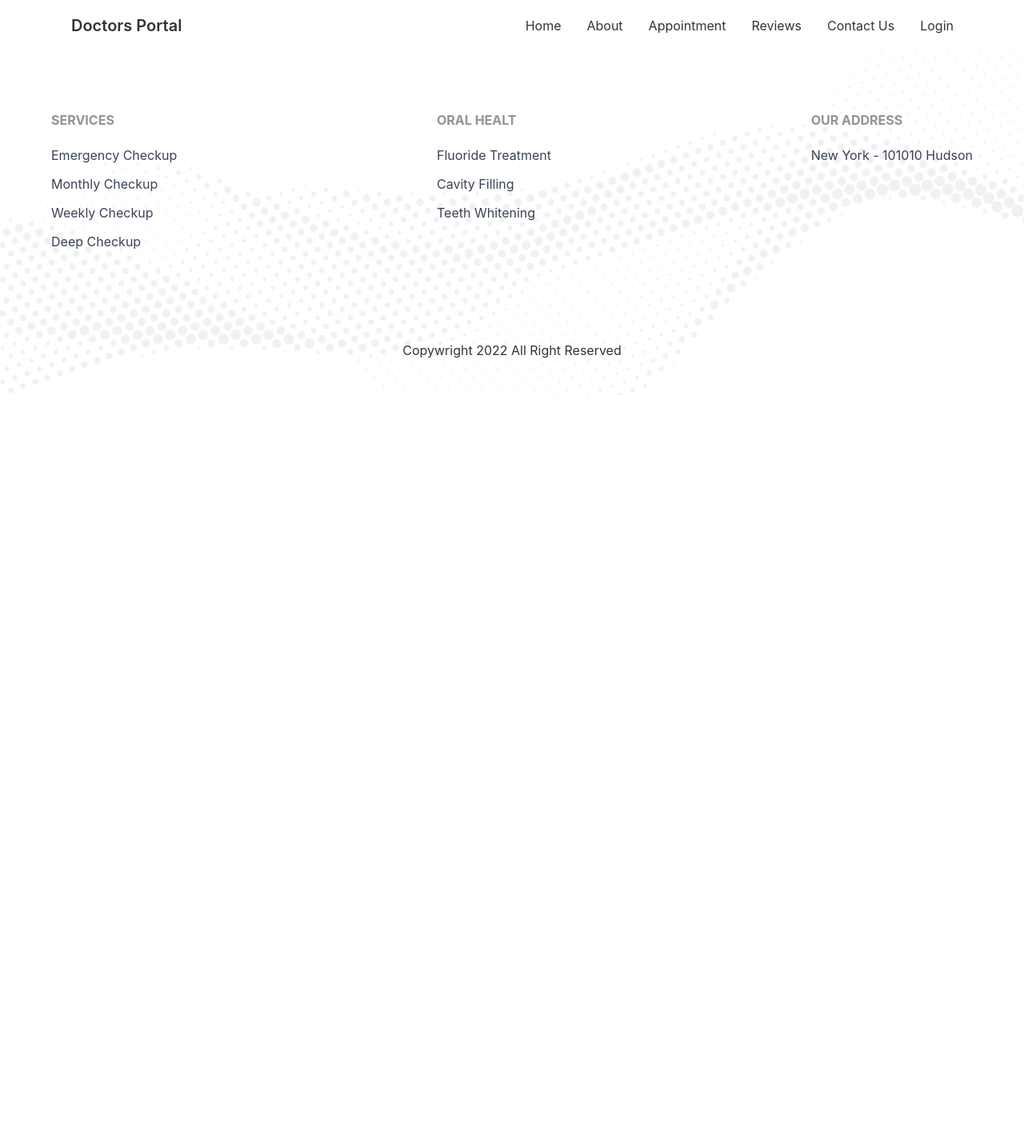
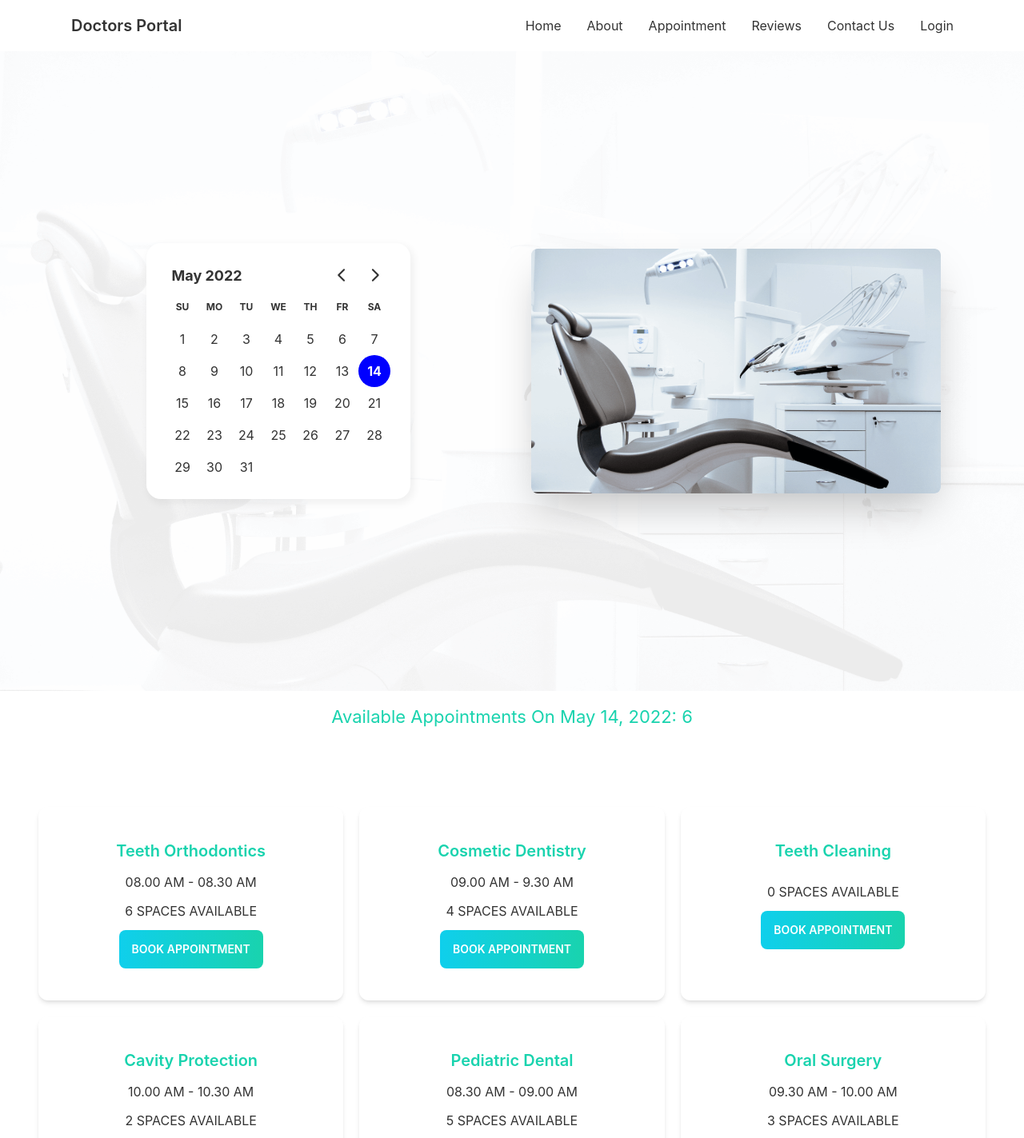
Before and after one commit to hnMurshed/doctors-portal-client, a React (Create React App) app: page /appointment in a window 1280 px wide. Shown: the top 1423 px of the page at 80% size. Before the commit the page ends 800 px from the top, so only its background shows below. Built offline with nearby package versions, Linux system fonts and the light colour scheme.

Commit message:
benner and available appointments section added on appointment page

```diff
--- a/package.json
+++ b/package.json
@@ -13,7 +13,9 @@
     "@testing-library/user-event": "^13.5.0",
     "babel-plugin-macros": "^3.1.0",
     "daisyui": "^2.14.3",
+    "date-fns": "^2.28.0",
     "react": "^18.1.0",
+    "react-day-picker": "^8.0.5",
     "react-dom": "^18.1.0",
     "react-hook-form": "^7.31.1",
     "react-icons": "^4.3.1",
--- /dev/null
+++ b/public/services.json
@@ -0,0 +1,57 @@
+[
+    {
+      "_id": 1,
+      "name": "Teeth Orthodontics",
+      "slots": [
+        "08.00 AM - 08.30 AM",
+        "08.30 AM - 09.00 AM",
+        "09.00 AM - 9.30 AM",
+        "09.30 AM - 10.00 AM",
+        "10.00 AM - 10.30 AM",
+        "10.30 AM - 11.00 AM"
+      ]
+    },
+    {
+      "_id": 2,
+      "name": "Cosmetic Dentistry",
+      "slots": [
+        "09.00 AM - 9.30 AM",
+        "09.30 AM - 10.00 AM",
+        "10.00 AM - 10.30 AM",
+        "10.30 AM - 11.00 AM"
+      ]
+    },
+    {
+      "_id": 3,
+      "name": "Teeth Cleaning",
+      "slots": []
+    },
+    {
+      "_id": 4,
+      "name": "Cavity Protection",
+      "slots": [
+        "10.00 AM - 10.30 AM",
+        "10.30 AM - 11.00 AM"
+      ]
+    },
+    {
+      "_id": 5,
+      "name": "Pediatric Dental",
+      "slots": [
+        "08.30 AM - 09.00 AM",
+        "09.00 AM - 9.30 AM",
+        "09.30 AM - 10.00 AM",
+        "10.00 AM - 10.30 AM",
+        "10.30 AM - 11.00 AM"
+      ]
+    },
+    {
+      "_id": 6,
+      "name": "Oral Surgery",
+      "slots": [
+        "09.30 AM - 10.00 AM",
+        "10.00 AM - 10.30 AM",
+        "10.30 AM - 11.00 AM"
+      ]
+    }
+  ]
--- a/src/App.js
+++ b/src/App.js
@@ -4,6 +4,7 @@
 import Appointment from './pages/Appointment/Appointment';
 import Contact from './pages/Contact/Contact';
 import Home from './pages/home/Home/Home';
+import NotFound from './pages/NotFound/NotFound';
 import Reviews from './pages/Reviews/Reviews';
 import Footer from './pages/shared/Footer/Footer';
 import Navbar from './pages/shared/Navbar/Navbar';
@@ -17,8 +18,9 @@
         <Route path='home' element={<Home></Home>}></Route>
         <Route path='about' element={<About></About>}></Route>
         <Route path='contact' element={<Contact></Contact>}></Route>
-        <Route path='appoinment' element={<Appointment></Appointment>}></Route>
+        <Route path='appointment' element={<Appointment></Appointment>}></Route>
         <Route path='reviews' element={<Reviews></Reviews>}></Route>
+        <Route path='*' element={<NotFound></NotFound>}></Route>
       </Routes>
       <Footer></Footer>
     </div>
--- /dev/null
+++ b/src/pages/Appointment/Appointment.css
@@ -0,0 +1,6 @@
+.day-picker>div {
+    background: #FFFFFF;
+    box-shadow: 3px 4px 10px 2px rgba(0, 0, 0, 0.05);
+    border-radius: 18px;
+    padding: 20px 25px;
+}
--- a/src/pages/Appointment/Appointment.js
+++ b/src/pages/Appointment/Appointment.js
@@ -1,9 +1,25 @@
-import React from 'react';
+import React, { useState } from 'react';
+import Benner from '../home/Benner/Benner';
+import AvailableAppointments from './AvailableAppointments/AvailableAppointments';
+import { DayPicker } from 'react-day-picker';
+import 'react-day-picker/dist/style.css';
+import './Appointment.css';
 
 const Appointment = () => {
+    const [date, setDate] = useState(new Date())
+
+    const bennerChildren = <>
+        <DayPicker
+            mode='single'
+            selected={date}
+            onSelect={setDate}
+            className='day-picker flex justify-center'
+        />
+    </>
     return (
         <div>
-            <h2 className='text-center my-10'>Take your appointment</h2>
+            <Benner>{bennerChildren}</Benner>
+            <AvailableAppointments date={date}></AvailableAppointments>
         </div>
     );
 };
--- /dev/null
+++ b/src/pages/Appointment/AvailableAppointments/AvailableAppointments.js
@@ -0,0 +1,28 @@
+import React, { useEffect, useState } from 'react';
+import { format } from 'date-fns';
+import ServiceAppointment from '../ServiceAppointment/ServiceAppointment';
+
+const AvailableAppointments = ({date}) => {
+    const [services, setServices] = useState([]);
+
+    useEffect( () => {
+        fetch('services.json')
+        .then(res => res.json())
+        .then(data => setServices(data))
+    }, [])
+    return (
+        <section className='px-12 pt-4 pb-36'>
+            <h4 className='text-[22px] capitalize text-secondary text-center mb-24'>Available Appointments on {format(date, 'PP')}: {services.length}</h4>
+            <div className='grid grid-cols-1 md:grid-cols-2 lg:grid-cols-3 gap-5'>
+                {
+                    services.map(service => <ServiceAppointment
+                        key={service._id}
+                        service={service}
+                    ></ServiceAppointment>)
+                }
+            </div>
+        </section>
+    );
+};
+
+export default AvailableAppointments;
--- /dev/null
+++ b/src/pages/Appointment/ServiceAppointment/ServiceAppointment.js
@@ -0,0 +1,20 @@
+import React from 'react';
+import ButtonPrimarySecondary from '../../shared/ButtonPrimarySecondary/ButtonPrimarySecondary';
+
+const ServiceAppointment = ({ service }) => {
+    const { name, slots } = service;
+    return (
+        <div className='text-center flex flex-col gap-3 shadow-md rounded-xl py-10'>
+            <h4 className='text-[20px] font-semibold capitalize text-secondary'>{name}</h4>
+            <p>{slots[0]}</p>
+            <p className='uppercase'>{slots.length} spaces available</p>
+            <div>
+                <ButtonPrimarySecondary>
+                    <span className='uppercase'>Book appointment</span>
+                </ButtonPrimarySecondary>
+            </div>
+        </div>
+    );
+};
+
+export default ServiceAppointment;
--- /dev/null
+++ b/src/pages/NotFound/NotFound.js
@@ -0,0 +1,14 @@
+import React from 'react';
+
+const NotFound = () => {
+    return (
+        <div className='min-h-screen flex items-center justify-center'>
+            <div className='text-center'>
+                <h1 className='text-6xl font-bold mb-5'>404</h1>
+                <span className='text-5xl font-bold'>Page Not Found</span>
+            </div>
+        </div>
+    );
+};
+
+export default NotFound;
--- a/src/pages/home/Benner/Benner.js
+++ b/src/pages/home/Benner/Benner.js
@@ -1,7 +1,6 @@
 import React from 'react';
 import bennerBg from '../../../assets/images/bg.png';
 import chairImg from '../../../assets/images/chair.png';
-import ButtonPrimarySecondary from '../../shared/ButtonPrimarySecondary/ButtonPrimarySecondary';
 
 const bennerRootDivStyle = {
     backgroundImage: `url('${bennerBg}')`,
@@ -9,18 +8,18 @@
     backgroundRepeat: 'no-repeat'
 }
 
-const Benner = () => {
+const Benner = ({ children }) => {
     return (
-        <div className="hero py-20 lg:py-0 lg:min-h-screen" style={bennerRootDivStyle}>
+        <section className="hero py-20 lg:py-0 lg:min-h-screen" style={bennerRootDivStyle}>
             <div className="hero-content flex-col lg:flex-row-reverse gap-12 custom-container">
-                <img src={chairImg} className="md:max-w-lg rounded-lg shadow-2xl" alt=''/>
-                <div>
-                    <h1 className="text-5xl font-bold capitalize">Your new smile starts here</h1>
-                    <p className="py-6">Provident cupiditate voluptatem et in. Quaerat fugiat ut assumenda excepturi exercitationem quasi. In deleniti eaque aut repudiandae et a id nisi.</p>
-                    <ButtonPrimarySecondary>Get Started</ButtonPrimarySecondary>
+                <div className="flex-1">
+                    <img src={chairImg} className="md:max-w-lg rounded-lg shadow-2xl" alt='' />
+                </div>
+                <div className='flex-1'>
+                    {children}
                 </div>
             </div>
-        </div>
+        </section>
     );
 };
 
--- a/src/pages/home/Home/Home.js
+++ b/src/pages/home/Home/Home.js
@@ -6,11 +6,18 @@
 import Landing from '../Landing/Landing';
 import Services from '../Services/Services';
 import Testimonials from '../Testimonials/Testimonials';
+import ButtonPrimarySecondary from '../../shared/ButtonPrimarySecondary/ButtonPrimarySecondary';
+
+const bennerChildren = <>
+    <h1 className="text-5xl font-bold capitalize">Your new smile starts here</h1>
+    <p className="py-6">Provident cupiditate voluptatem et in. Quaerat fugiat ut assumenda excepturi exercitationem quasi. In deleniti eaque aut repudiandae et a id nisi.</p>
+    <ButtonPrimarySecondary>Get Started</ButtonPrimarySecondary>
+</>
 
 const Home = () => {
     return (
         <div>
-            <Benner></Benner>
+            <Benner>{bennerChildren}</Benner>
             <Landing></Landing>
             <Services></Services>
             <Exceptional></Exceptional>
--- a/src/pages/home/Testimonial/Testimonial.js
+++ b/src/pages/home/Testimonial/Testimonial.js
@@ -6,8 +6,8 @@
         <div className='p-8 rounded-lg shadow-xl'>
             <p>{comment}</p>
             <div className='flex items-center mt-9'>
-                <div class="avatar">
-                    <div class="w-[75px] rounded-full ring ring-primary ring-offset-base-100 mr-5">
+                <div className="avatar">
+                    <div className="w-[75px] rounded-full ring ring-primary ring-offset-base-100 mr-5">
                         <img src={img} alt={name} />
                     </div>
                 </div>
--- a/src/pages/home/Testimonials/Testimonials.js
+++ b/src/pages/home/Testimonials/Testimonials.js
@@ -15,7 +15,7 @@
         img: people1
     },
     {
-        _id: 3,
+        _id: 2,
         comment: 'It is a long established fact that by the readable content of a lot layout. The point of using Lorem a more-or-less normal distribu to using Content here, content',
         name: 'Jefrin Maria',
         location: 'California',
```
Also changed, not shown: 2 other files (tests, documents, lock files or other folders).
